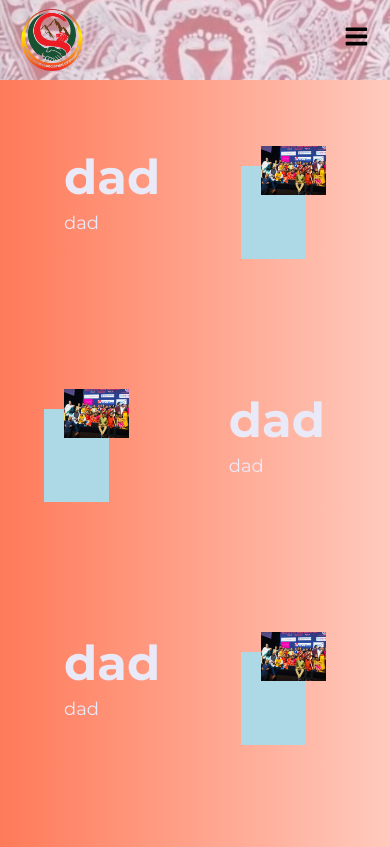
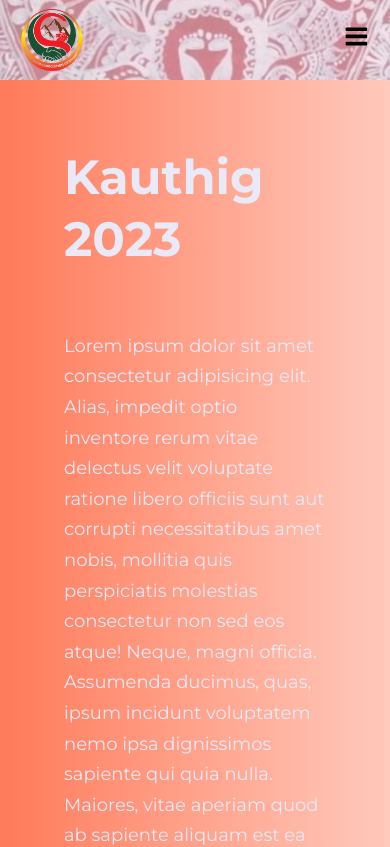
Before and after one commit to Lakshya123-cyber/UASGPt2., a React (Create React App) app: page /event_details in a window 390 px wide. Shown: the top 847 px of the page. Built offline with nearby package versions, Linux system fonts and the light colour scheme.

Commit message:
changes alot

```diff
--- a/src/data.js
+++ b/src/data.js
@@ -335,26 +335,26 @@ export const events = [
 export const posts = [
   {
     id: 1,
-    title: "dad",
-    desc: "dad",
-    img: require("./images/kauthig.jpg"),
+    title: "Kauthig 2023",
+    desc: "Lorem ipsum dolor sit amet consectetur adipisicing elit. Alias, impedit optio inventore rerum vitae delectus velit voluptate ratione libero officiis sunt aut corrupti necessitatibus amet nobis, mollitia quis perspiciatis molestias consectetur non sed eos atque! Neque, magni officia. Assumenda ducimus, quas, ipsum incidunt voluptatem nemo ipsa dignissimos sapiente qui quia nulla. Maiores, vitae aperiam quod ab sapiente aliquam est ea provident libero asperiores illum ipsa perspiciatis magnam repudiandae veritatis, deleniti voluptatem dolorum doloribus. Ab repellendus laborum alias voluptatem quia incidunt aut. Architecto nulla atque saepe repellendus mollitia, exercitationem nihil dicta dolore odit itaque perspiciatis doloremque eligendi quae cupiditate. Incidunt, alias!",
+    img: require("./images/cover.png"),
   },
   {
     id: 2,
-    title: "dad",
-    desc: "dad",
-    img: require("./images/kauthig.jpg"),
+    title: "Diwali Celebration 2022",
+    desc: "Lorem ipsum dolor sit amet consectetur adipisicing elit. Alias, impedit optio inventore rerum vitae delectus velit voluptate ratione libero officiis sunt aut corrupti necessitatibus amet nobis, mollitia quis perspiciatis molestias consectetur non sed eos atque! Neque, magni officia. Assumenda ducimus, quas, ipsum incidunt voluptatem nemo ipsa dignissimos sapiente qui quia nulla. Maiores, vitae aperiam quod ab sapiente aliquam est ea provident libero asperiores illum ipsa perspiciatis magnam repudiandae veritatis, deleniti voluptatem dolorum doloribus. Ab repellendus laborum alias voluptatem quia incidunt aut. Architecto nulla atque saepe repellendus mollitia, exercitationem nihil dicta dolore odit itaque perspiciatis doloremque eligendi quae cupiditate. Incidunt, alias!",
+    img: require("./images/diwali.jpeg"),
   },
   {
     id: 3,
-    title: "dad",
-    desc: "dad",
+    title: "Kauthig 2019",
+    desc: "Lorem ipsum dolor sit amet consectetur adipisicing elit. Alias, impedit optio inventore rerum vitae delectus velit voluptate ratione libero officiis sunt aut corrupti necessitatibus amet nobis, mollitia quis perspiciatis molestias consectetur non sed eos atque! Neque, magni officia. Assumenda ducimus, quas, ipsum incidunt voluptatem nemo ipsa dignissimos sapiente qui quia nulla. Maiores, vitae aperiam quod ab sapiente aliquam est ea provident libero asperiores illum ipsa perspiciatis magnam repudiandae veritatis, deleniti voluptatem dolorum doloribus. Ab repellendus laborum alias voluptatem quia incidunt aut. Architecto nulla atque saepe repellendus mollitia, exercitationem nihil dicta dolore odit itaque perspiciatis doloremque eligendi quae cupiditate. Incidunt, alias!",
     img: require("./images/kauthig.jpg"),
   },
   {
     id: 4,
-    title: "dad",
-    desc: "dad",
-    img: require("./images/kauthig.jpg"),
+    title: "Holi Celebration 2019",
+    desc: "Lorem ipsum dolor sit amet consectetur adipisicing elit. Alias, impedit optio inventore rerum vitae delectus velit voluptate ratione libero officiis sunt aut corrupti necessitatibus amet nobis, mollitia quis perspiciatis molestias consectetur non sed eos atque! Neque, magni officia. Assumenda ducimus, quas, ipsum incidunt voluptatem nemo ipsa dignissimos sapiente qui quia nulla. Maiores, vitae aperiam quod ab sapiente aliquam est ea provident libero asperiores illum ipsa perspiciatis magnam repudiandae veritatis, deleniti voluptatem dolorum doloribus. Ab repellendus laborum alias voluptatem quia incidunt aut. Architecto nulla atque saepe repellendus mollitia, exercitationem nihil dicta dolore odit itaque perspiciatis doloremque eligendi quae cupiditate. Incidunt, alias!",
+    img: require("./images/holi.png"),
   },
 ];
--- a/src/pages/eventDetails/EventDetails.jsx
+++ b/src/pages/eventDetails/EventDetails.jsx
@@ -20,6 +20,7 @@ const EventDetails = () => {
               <h1>{post.title}</h1>
               <p>{post.desc}</p>
             </div>
+
           </div>
         ))}
       </div>
--- a/src/pages/eventDetails/eventDetails.css
+++ b/src/pages/eventDetails/eventDetails.css
@@ -20,17 +20,6 @@
         flex: 2;
         position: relative;
 
-        &::after {
-          content: "";
-          width: 100%;
-          height: 100%;
-          background-color: lightblue;
-          position: absolute;
-          top: 20px;
-          left: -20px;
-          z-index: -1;
-        }
-
         img {
           width: 100%;
           max-height: 400px;
@@ -42,7 +31,7 @@
         flex: 3;
         display: flex;
         flex-direction: column;
-        justify-content: space-between;
+        gap: 60px;
 
         h1 {
           font-size: 48px;
@@ -54,3 +43,33 @@
     }
   }
 }
+
+@media screen and (max-width: 1024px) {
+  .home {
+    width: 100%;
+  }
+
+  .home .img {
+    display: none;
+  }
+
+  .home .posts {
+    grid-template-columns: 1fr;
+    gap: 3rem;
+  }
+}
+
+@media screen and (max-width: 600px) {
+  .home {
+    width: 100%;
+    margin-inline: auto;
+  }
+
+  .home .img {
+    display: none;
+  }
+
+  .home .posts {
+    gap: 2rem;
+  }
+}
```
Also changed, not shown: src/images/aparn.jpeg (deleted).
